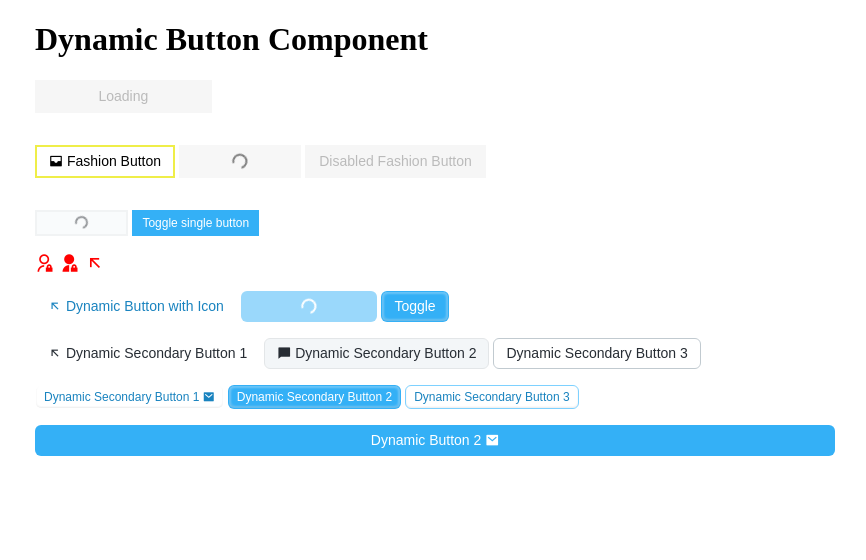
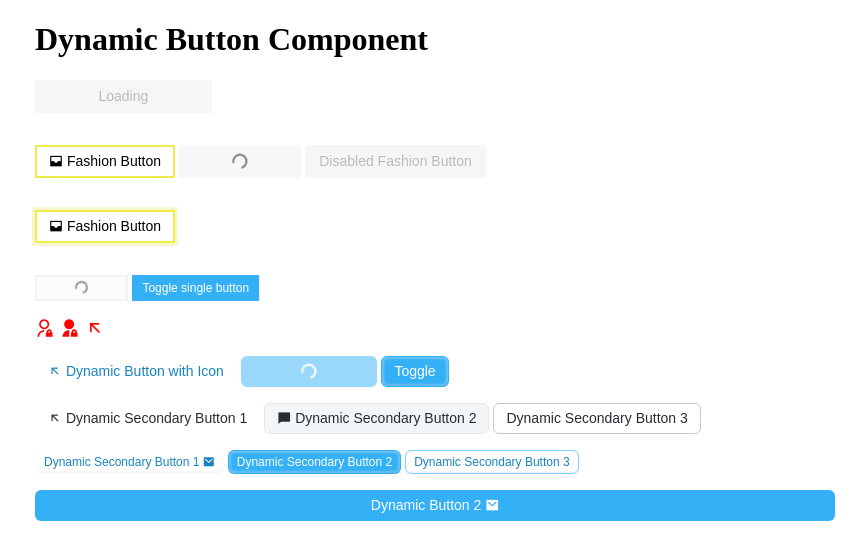
Before and after one commit to kamrade/svelte-dynamic-button, a SvelteKit app: page / in a window 1280 px wide. Shown: the top 560 px of the page, without its empty margins (205-1071 px from the left). Built offline with nearby package versions, Linux system fonts and the light colour scheme.

Commit message:
Expose focus method

```diff
--- a/src/lib/components/FashionButton/FashionButton.svelte
+++ b/src/lib/components/FashionButton/FashionButton.svelte
@@ -5,11 +5,13 @@
   import DynamicButton from '$lib/kit/DynamicButton.svelte';
   export let props: ISimpleButtonProps = {};
 
+  export let buttonFocus: () => unknown = () => {};
+
   let innerProps: ISimpleButtonProps;
   $: innerProps = mergeProps(defaultProps, props);
 </script>
 
-<DynamicButton props={{ ...innerProps }} {...$$restProps} customLoader={$$slots.loader}>
+<DynamicButton bind:focus={buttonFocus} props={{ ...innerProps }} {...$$restProps} customLoader={$$slots.loader}>
   <slot name="prefix" slot="prefix" />
   <slot name="suffix" slot="suffix" />
   <slot />
--- a/src/lib/kit/DynamicButton.svelte
+++ b/src/lib/kit/DynamicButton.svelte
@@ -17,6 +17,10 @@
 
   export let customLoader = false;
 
+  let buttonEl: HTMLButtonElement;
+
+  export const focus = () => buttonEl.focus();
+
   // inner variables
   let isLoading: boolean | undefined = false;
   let clickHandler: ((e: MouseEvent) => void) | undefined = (_e) => {};
@@ -34,7 +38,13 @@
   }
 </script>
 
-<button on:click={clickHandler} class={buttonClassName} disabled={isDisabled || isLoading} {...$$restProps}>
+<button
+  bind:this={buttonEl}
+  on:click={clickHandler}
+  class={buttonClassName}
+  disabled={isDisabled || isLoading}
+  {...$$restProps}
+>
   <span class="DynamicButtonContent">
     {#if $$slots.prefix}
       <span class="DynamicButton--prefixIconContent">
--- a/src/routes/+page.svelte
+++ b/src/routes/+page.svelte
@@ -1,4 +1,5 @@
 <script lang="ts">
+  import { onMount } from 'svelte';
   import Button from '$lib/components/MagicButton/MagicButton.svelte';
   import Btn from '$lib/components/SimpleButton/SimpleButton.svelte';
   import FashionButton from '$lib/components/FashionButton/FashionButton.svelte';
@@ -8,6 +9,11 @@
   const toggleLoad = () => (isLoading = !isLoading);
   let props = {};
   $: props = { ...props, loading: isLoading };
+
+  let focus: () => unknown;
+  onMount(() => {
+    focus();
+  });
 </script>
 
 <div class="container">
@@ -29,6 +35,13 @@
     </FashionButton>
     <FashionButton props={{ loading: isLoading }} style="cursor: pointer;">Fashion Button</FashionButton>
     <FashionButton props={{ disabled: isLoading }} style="cursor: pointer;">Disabled Fashion Button</FashionButton>
+  </div>
+
+  <div style="margin-bottom: 2rem;">
+    <FashionButton style="cursor: pointer;" bind:buttonFocus={focus}>
+      <i class="ri-inbox-fill" slot="prefix" />
+      Fashion Button
+    </FashionButton>
   </div>
 
   <div style="margin-bottom: 1rem">
```
